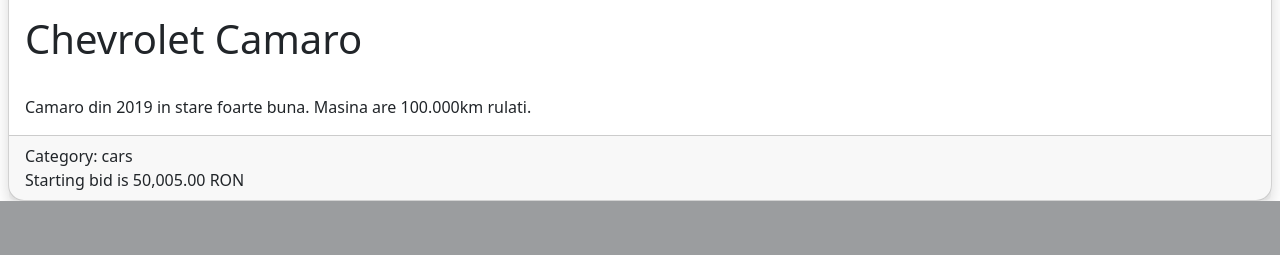
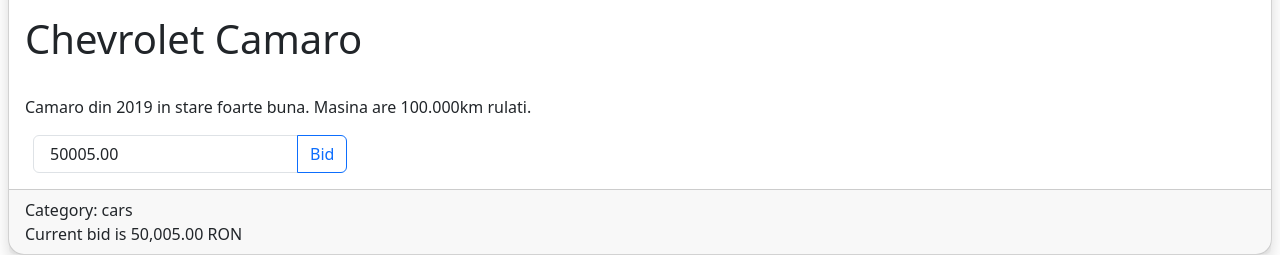
Before and after one commit to MehedAlexandru/ecommerce, a Django app: page /listing/1 in a window 1280 px wide. Shown: the part 1049-1304 px from the top of the page. Before the commit the page ends 1250 px from the top, so only its background shows below. Run offline with Django 3.2, Linux system fonts and the light colour scheme; data comes from the database, SQL or seed files in the repository; both versions use the stored data as it was after the commit; some libraries are stand-ins or nearby versions.

Commit message:
Added bidding option on listings for authenticated users

```diff
--- a/auctions/templates/auctions/create_listing.html
+++ b/auctions/templates/auctions/create_listing.html
@@ -16,4 +16,5 @@
 </div>
 {% endif %}
 
+
 {% endblock body %}
--- a/auctions/templates/auctions/index.html
+++ b/auctions/templates/auctions/index.html
@@ -9,7 +9,7 @@
       <div class="card shadow mt-4 rounded-4 w-200">
         <div class="row d-flex">
           <div class="col-md-5 col-lg-4 d-flex px-4 mt-2 mb-2 media">
-            <img class="card-img ing-fluid mr-3 img-thumbnail rounded-4" src="{{ listing.image_url }}" alt="camaro" style="object-fit: fill;" />
+            <img class="card-img ing-fluid mr-3 img-thumbnail rounded-4" src="{{ listing.image_url }}" alt="" style="object-fit: fill;" />
           </div>
           <div class="card-body col-lg-8 col-sm-6 px-4 flex-column">
             <h5 class="card-title ">{{ listing.title }}</h5>
@@ -21,8 +21,8 @@
           <div class="d-flex mx-auto mt-auto">
             <div class="row col-8">
               <div class="d-flex row justify-content-start">
-                <p class="card-text pb-0 mb-0">Starting bid: {{ listing.starting_bid|floatformat:2|intcomma }} RON</p>
-                <p class="card-text">Current bid: \NA</p>
+                <p class="card-text pb-0 mb-0">Current bid is: {{ listing.starting_bid|floatformat:2|intcomma }} RON</p>
+                {% comment %} <p class="card-text">Current bid: \NA</p> {% endcomment %}
               </div>
             </div>
             <div class="d-flex col-4 justify-content-end">
--- a/auctions/templates/auctions/listing.html
+++ b/auctions/templates/auctions/listing.html
@@ -11,13 +11,26 @@
             <h1 class="card-title">{{ listing.title }}</h1>
             <br>
             <p class="card-text">{{ listing.description }}</p>
-
+        </div>
+        <div class="d-flex">
+            <form action="{% url 'bid' listing.id %}" method="POST">
+                {% csrf_token %}
+                <div class="input-group mb-3">
+                    <input type="number" class="form-control px-3 ms-4" name="bid" value="{{ listing.starting_bid|floatformat:2 }}" aria-label="Bid" min="{{ listing.starting_bid|floatformat:2 }}" step="1.00" required>
+                    <button class="btn btn-outline-primary mt-0" type="submit">Bid</button>
+                </div>
+            </form>
+            {% if message %}
+            <div>
+                <p class="text-danger ms-3 mt-2">{{ message }}</p>
+              </div>
+            {% endif %}
         </div>
         <div class="card-footer">
             <div class="d-flex">
                 <div class="row">
                     <p class="card-text my-0">Category: {{ listing.category }}</p>
-                    <p class="card-text me-auto">Starting bid is {{ listing.starting_bid|floatformat:2|intcomma }} RON</p>
+                    <p class="card-text me-auto">Current bid is {{ listing.starting_bid|floatformat:2|intcomma }} RON</p>
                 </div>
                 <div  class="ms-auto d-flex">
                     {% if user.is_authenticated %}
@@ -38,4 +51,5 @@
     </div>
 
 </div>
+
 {% endblock body %}
--- a/auctions/urls.py
+++ b/auctions/urls.py
@@ -10,7 +10,8 @@ urlpatterns = [
     path("newlisting", views.create_listing, name="create_listing"),
     path("active_listings", views.active_listings, name="active_listings"),
     path("listing/<int:listing_id>", views.listing, name="listing"),
-    path("watchlist", views.displayWatchlist, name="watchlist"),
+    path("watchlist", views.display_watchlist, name="watchlist"),
     path("add_to_watchlist/<int:listing_id>", views.add_to_watchlist, name="add_to_watchlist"),
     path("remove_from_watchlist/<int:listing_id>", views.remove_from_watchlist, name="remove_from_watchlist"),
+    path("bid/<int:listing_id>", views.bid, name="bid"),
 ]
--- a/auctions/views.py
+++ b/auctions/views.py
@@ -1,4 +1,4 @@
-from django.contrib.auth import authenticate, login, logout, get_user_model
+from django.contrib.auth import authenticate, login, logout
 from django.db import IntegrityError
 from django.http import HttpResponse, HttpResponseRedirect
 from django.shortcuts import get_list_or_404, render
@@ -122,7 +122,7 @@ def remove_from_watchlist(request, listing_id):
 
 
 @login_required
-def displayWatchlist(request):
+def display_watchlist(request):
     currentUser = request.user
     listings = currentUser.watchlisted_items.all()
     return render(request, "auctions/watchlist.html", {"listings": listings})
@@ -130,7 +130,28 @@ def displayWatchlist(request):
 
 def listing(request, listing_id):
     # get listing by id
+    listings = Auction_listings.objects.get(pk=listing_id)
+    return render(request, "auctions/listing.html", {
+        "listing": listings
+    })
+
+def bid(request, listing_id):
     listing = Auction_listings.objects.get(pk=listing_id)
-    return render(request, "auctions/listing.html", {
-        "listing": listing
-    })
+    if request.method == "POST":
+        if request.user.is_authenticated:
+            bid = float(request.POST["bid"])
+            old_bid = float(listing.starting_bid)
+            if bid > old_bid:
+                listing.starting_bid = bid
+                listing.save()
+                return HttpResponseRedirect(reverse("listing", args=(listing_id,)))
+            else:
+                return render(request, "auctions/listing.html", {
+                    "listing": listing,
+                    "message": "Bid must be higher than the current bid"
+                })
+        else:
+            return render(request, "auctions/listing.html", {
+                "listing": listing,
+                "message": "You must be logged in to place a bid"
+            })
```
Also changed, not shown: db.sqlite3.
